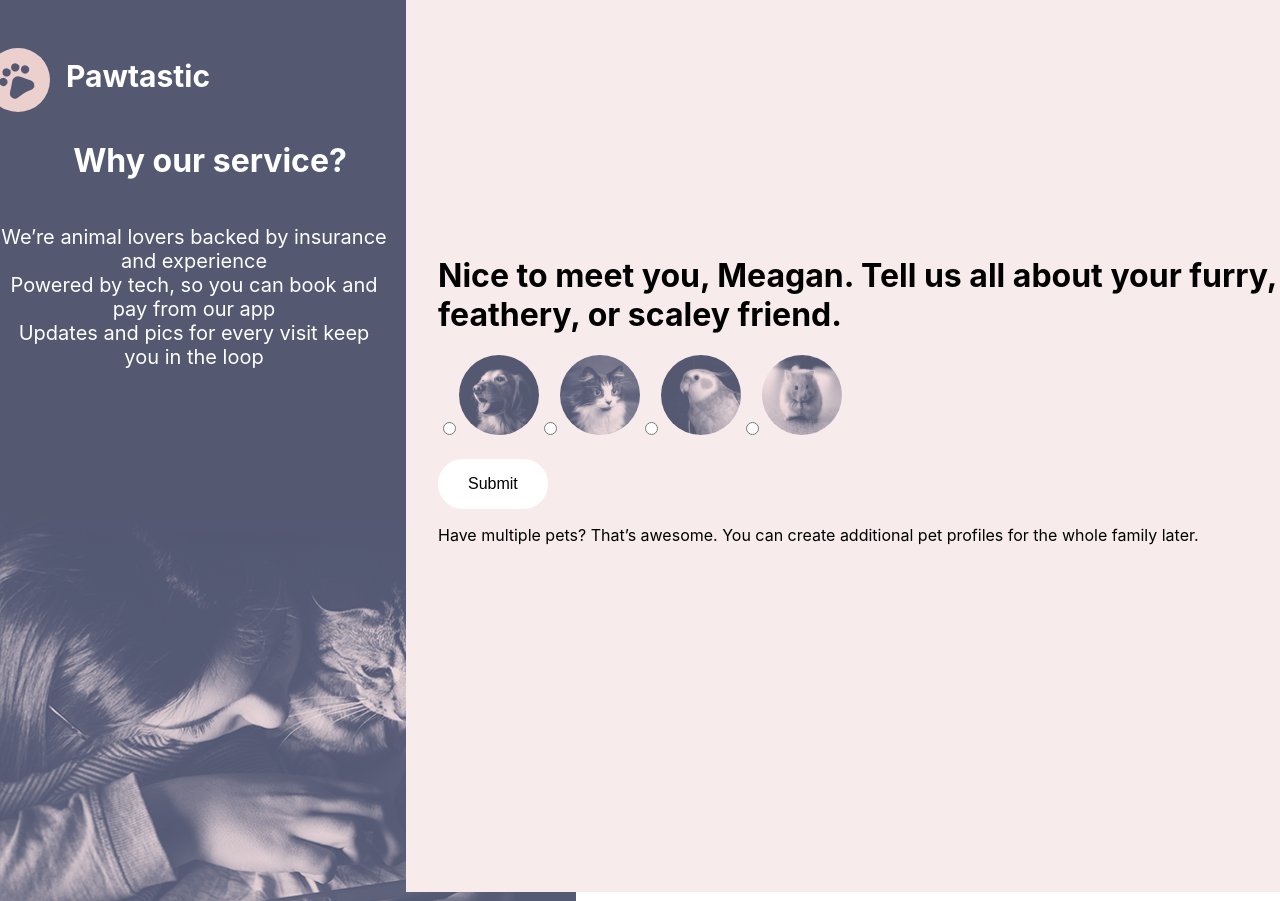
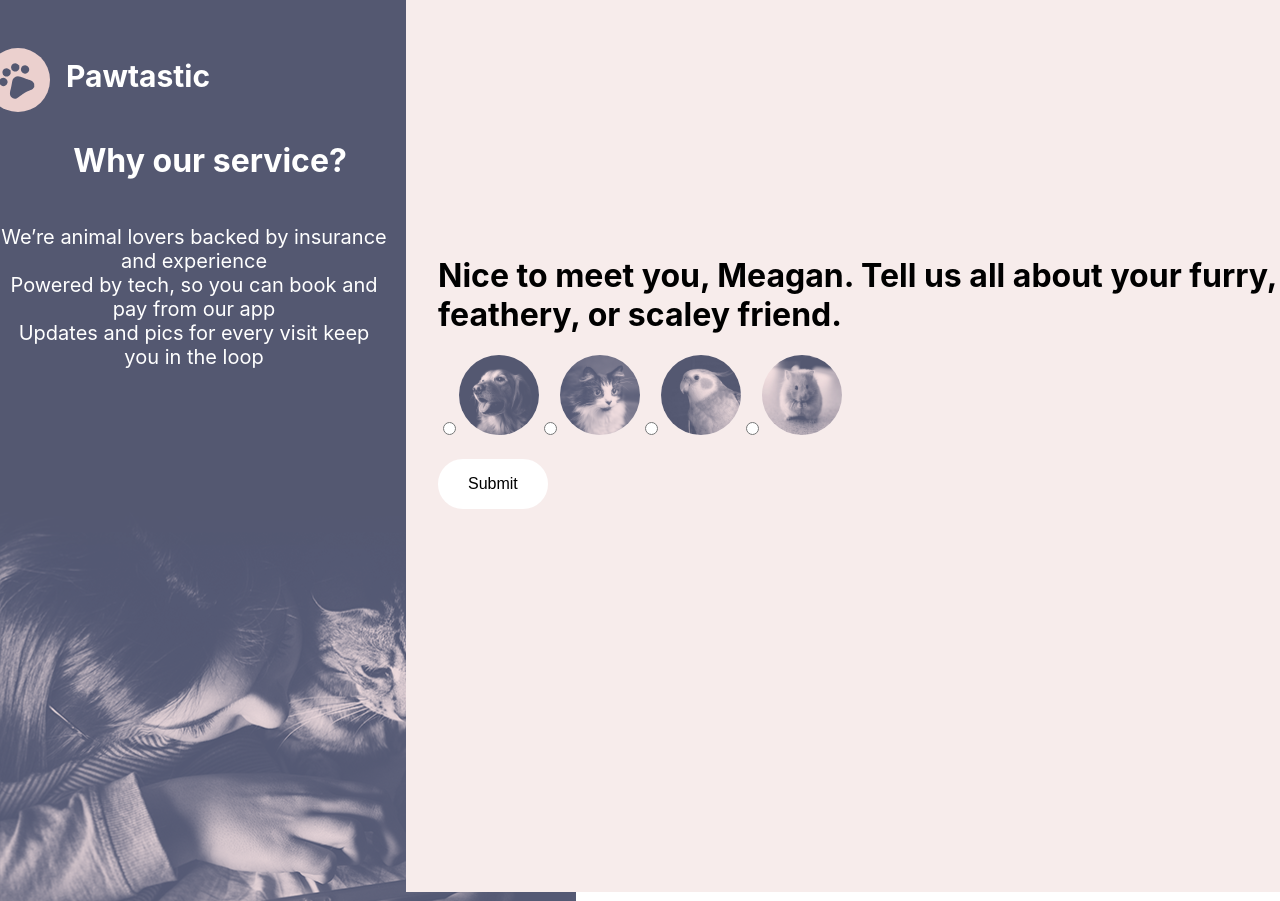
Before and after one commit to AagmanSuri/Pawtastic, a React (Create React App) app: page /Signup/registerPetBasic in a window 1280 px wide. Built offline with nearby package versions, Linux system fonts and the light colour scheme.

Commit message:
dispatch payload accepted -> registerPetBasic Page

```diff
--- a/src/pages/Signup/registerPetBasic.js
+++ b/src/pages/Signup/registerPetBasic.js
@@ -8,11 +8,13 @@ import CatOption from "../../assets/CatOption.svg";
 import ParrotOption from "../../assets/ParrotOption.svg";
 import rabbitOption from "../../assets/rabbitOption.svg";
 import { Formik, Field } from "formik";
+import { useDispatch } from "react-redux";
+import { createUserProfile } from "../../store/reducers/userProfileSlice";
 // import { useHistory } from "react-router";
 
 const RegisterPetBasic = () => {
   // const history = useHistory();
-
+  const dispatch = useDispatch();
   return (
     <div className="wrapper wrapper-sign">
       <img className="back-pic" src={BackGroundCat} alt="back"></img>
@@ -78,28 +80,22 @@ const RegisterPetBasic = () => {
             //   return errors;
             // }}
             onSubmit={(values, { setSubmitting }) => {
-              setTimeout(() => {
-                alert(JSON.stringify(values, null, 2));
-                setSubmitting(false);
-              }, 400);
+              // setTimeout(() => {
+              //   alert(JSON.stringify(values, null, 2));
+              //   setSubmitting(false);
+              // }, 400);
+              dispatch(createUserProfile({ ...values }));
               //   history.push("./registerPetBasic");
             }}
           >
             {({
               values,
-
               errors,
-
               touched,
-
               handleChange,
-
               handleBlur,
-
               handleSubmit,
-
               isSubmitting
-
               /* and other goodies */
             }) => (
               <form onSubmit={handleSubmit}>
@@ -129,10 +125,6 @@ const RegisterPetBasic = () => {
               </form>
             )}
           </Formik>
-          <p>
-            Have multiple pets? That’s awesome. You can create additional pet
-            profiles for the whole family later.
-          </p>
         </div>
       </div>
     </div>
--- a/src/pages/Signup/signup.css
+++ b/src/pages/Signup/signup.css
@@ -43,3 +43,5 @@ input {
   background-color: white;
   border: "none";
 }
+radio {
+}
```
Also changed, not shown: src/pages/Signup/registerHumanProfile.js (+0 -7 lines).
